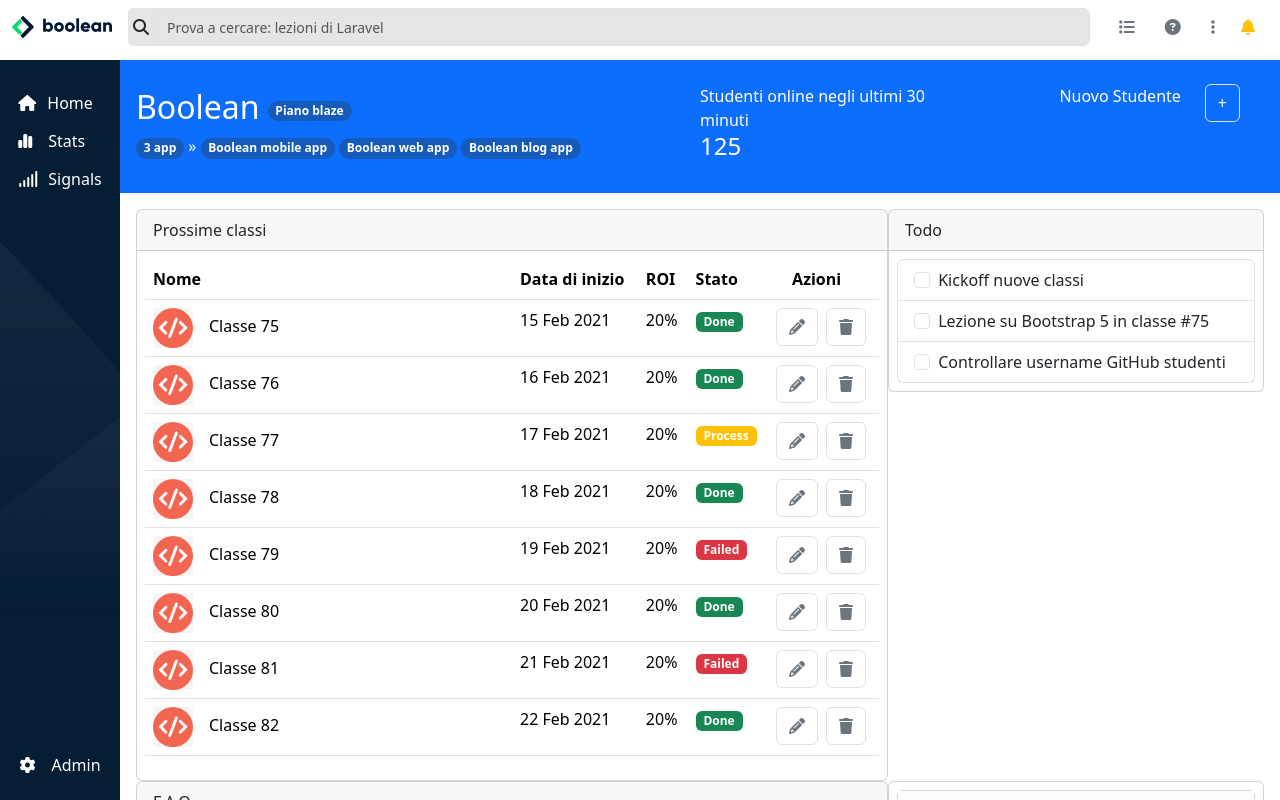
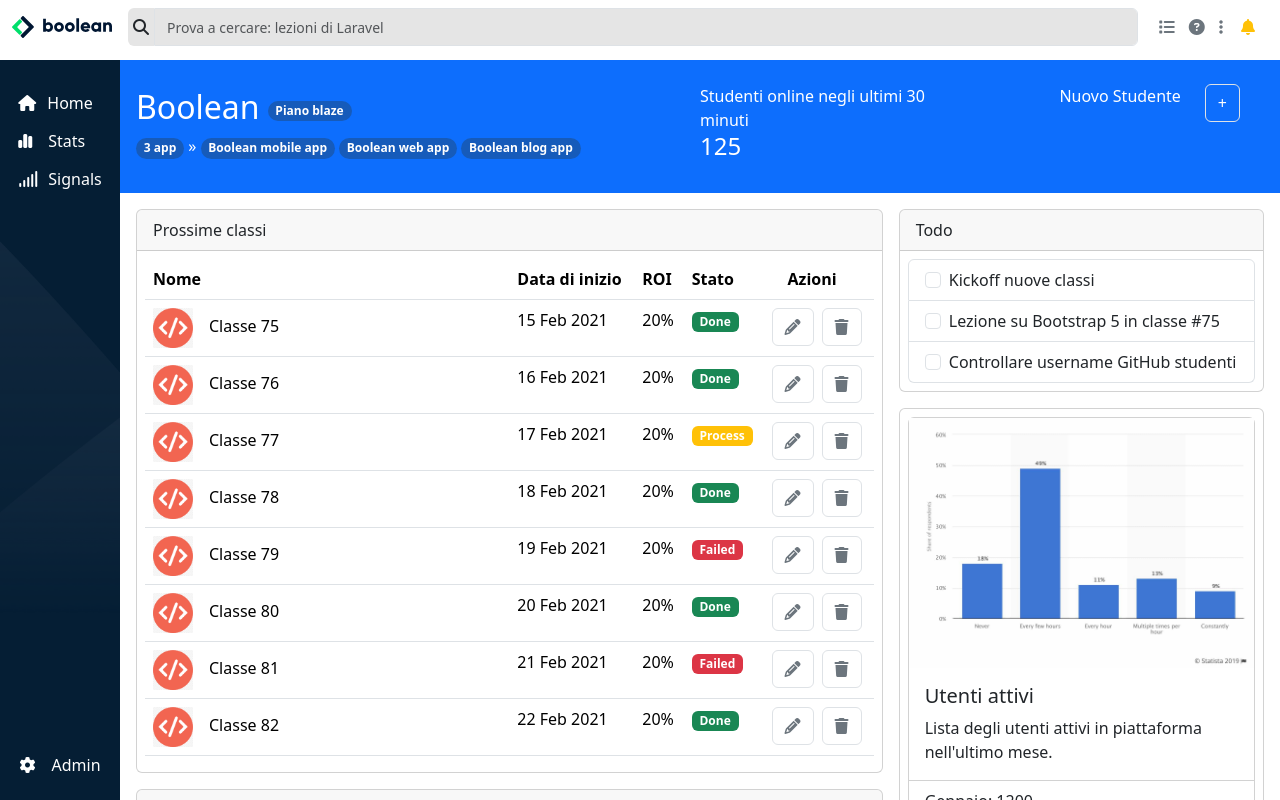
Before and after one commit to DionisiePulbere/html-css-bootstrap-dashboard, a plain HTML site: page index.html in a window 1280 px wide. Drawn offline with nearby package versions, Linux system fonts and the light colour scheme.

Commit message:
feat: fix

```diff
--- a/index.html
+++ b/index.html
@@ -24,9 +24,9 @@
             </div>
             <div class="notification col-auto d-flex align-items-center">
                 <div class="d-none d-lg-block d-flex">
-                    <button class="btn"><i class="text-secondary fa-solid fa-list"></i></button>
-                    <button class="btn"><i class="text-secondary fa-solid fa-circle-question"></i></button>
-                    <button class="btn"><i class="text-secondary fa-solid fa-ellipsis-vertical"></i></button>
+                    <button class="btn px-1"><i class="text-secondary fa-solid fa-list"></i></button>
+                    <button class="btn px-1"><i class="text-secondary fa-solid fa-circle-question"></i></button>
+                    <button class="btn px-1"><i class="text-secondary fa-solid fa-ellipsis-vertical"></i></button>
                 </div>
                 <div class="dropdown">
                     <button class="btn dropdown-toggle ms-dropdown-toggle" type="button" data-bs-toggle="dropdown" aria-expanded="false">
@@ -166,13 +166,14 @@
                     </div>
                 </section>
                 <section class="p-3">
-                    <div class="d-flex flex-wrap">
+        <div class="row g-3">
           <div class="col-12 col-lg-8">
+            <div class="col-12">
                 <div class="card">
                     <div class="card-header">
                       Prossime classi
                     </div>
-                                <div class="p-2">
+                    <div class="p-2 pb-0">
                         <table class="table table-hover">
                             <thead>
                             <tr>
@@ -278,30 +279,7 @@
                     </div>
                 </div>
             </div>
-                        <div class="col-12 col-lg-4 order-md-3 order-lg-2">
-                            <div class="card">
-                                <div class="card-header">
-                                  Todo
-                                </div>
-                                <div class="p-2">
-                                    <ul class="list-group">
-                                        <li class="list-group-item">
-                                            <input class="form-check-input me-1" type="checkbox" value="" id="firstCheckbox">
-                                            <label class="form-check-label" for="firstCheckbox">Kickoff nuove classi</label>
-                                        </li>
-                                        <li class="list-group-item">
-                                            <input class="form-check-input me-1" type="checkbox" value="" id="secondCheckbox">
-                                            <label class="form-check-label" for="secondCheckbox">Lezione su Bootstrap 5 in classe #75</label>
-                                        </li>
-                                        <li class="list-group-item">
-                                            <input class="form-check-input me-1" type="checkbox" value="" id="thirdCheckbox">
-                                            <label class="form-check-label" for="thirdCheckbox">Controllare username GitHub studenti</label>
-                                        </li>
-                                    </ul>
-                                </div>
-                            </div>
-                        </div>
-                        <div class="col-12 col-lg-8 order-md-2 order-lg-3">
+            <div class="col-12 mt-3">
                 <div class="card">
                     <div class="card-header">
                     F.A.Q.
@@ -340,7 +318,32 @@
                     </div>
                 </div>
             </div>
-                        <div class="col-12 col-lg-4 order-md-4">
+          </div>
+          <div class="col-12 col-lg-4">
+            <div class="col-12 ">
+                <div class="card">
+                    <div class="card-header">
+                      Todo
+                    </div>
+                    <div class="p-2">
+                        <ul class="list-group">
+                            <li class="list-group-item">
+                                <input class="form-check-input me-1" type="checkbox" value="" id="firstCheckbox">
+                                <label class="form-check-label" for="firstCheckbox">Kickoff nuove classi</label>
+                            </li>
+                            <li class="list-group-item">
+                                <input class="form-check-input me-1" type="checkbox" value="" id="secondCheckbox">
+                                <label class="form-check-label" for="secondCheckbox">Lezione su Bootstrap 5 in classe #75</label>
+                            </li>
+                            <li class="list-group-item">
+                                <input class="form-check-input me-1" type="checkbox" value="" id="thirdCheckbox">
+                                <label class="form-check-label" for="thirdCheckbox">Controllare username GitHub studenti</label>
+                            </li>
+                        </ul>
+                    </div>
+                </div>
+            </div>
+            <div class="col-12 mt-3">
                 <div class="card p-2">
                     <div class="card">
                         <img class="img-fluid" src="img/stats.jpeg" class="card-img-top" alt="...">
@@ -354,7 +357,8 @@
                             <li class="list-group-item">Marzo: 1500</li>
                         </ul>
                         <div class="card-body">
-                                        <a href="#" class="card-link">Visualizza report approfonditok</a>
+                            <a href="#" class="card-link">Visualizza report approfondito</a>
+                        </div>
                       </div>
                   </div>
             </div>
--- a/style.css
+++ b/style.css
@@ -71,6 +71,11 @@ table button:hover{
     color: white !important;
 }
 
+.offcanvas{
+    width: calc(100vw) !important;
+}
+
+
 /*---------------------------
     RESPONSIVE
 ---------------------------*/
```
Lines whose indentation alone changed are shown as unchanged.
